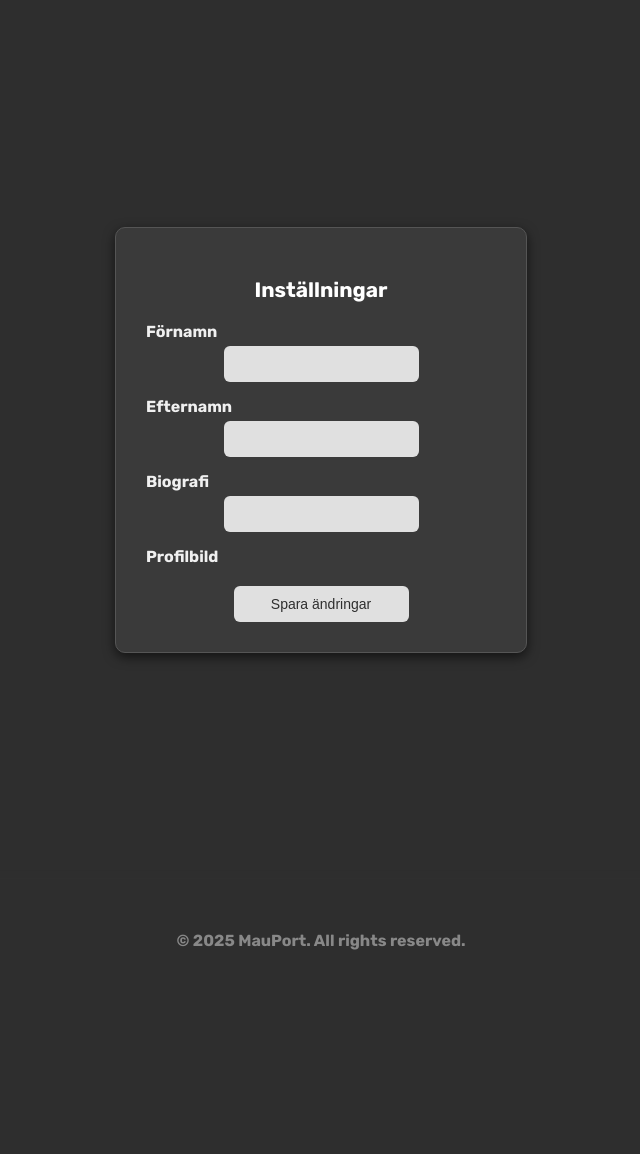
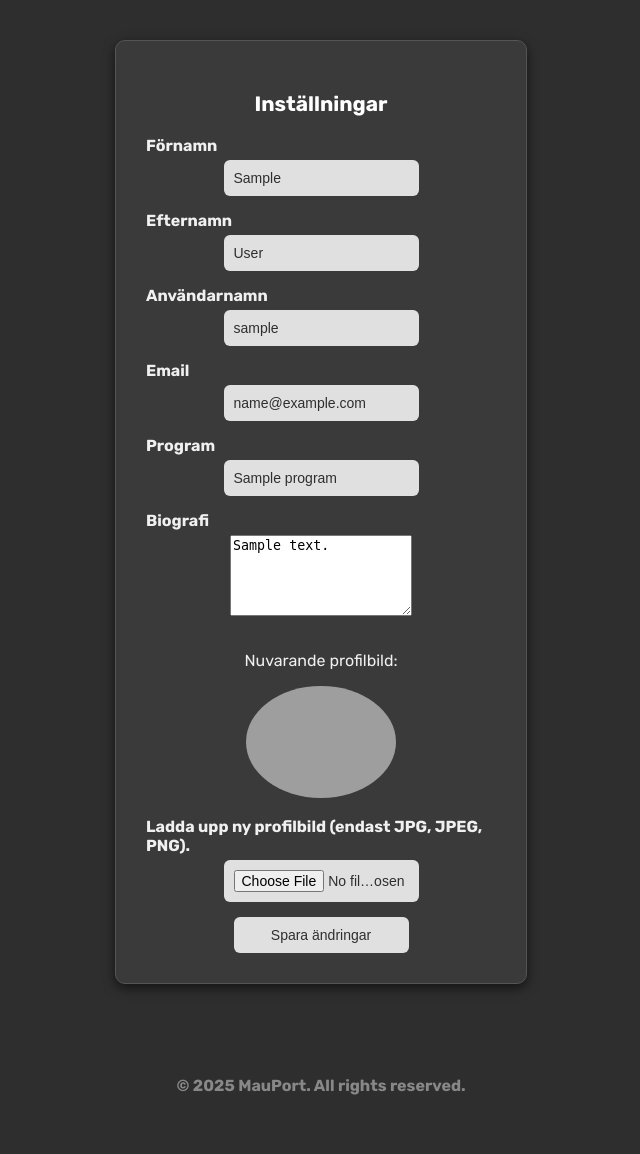
Before and after one commit to DABZEN8/MauPort, a Flask app: page /settings in a window 1280 px wide. Shown: the part 210-1364 px from the top of the page, without its empty margins (319-959 px from the left). Before the commit the page ends 1160 px from the top, so only its background shows below. Run offline with Flask 3, Linux system fonts and the light colour scheme; the visitor is signed in with stand-in values (Sample User, id 1); a database or web service that is not in the repository returns one stand-in record (values such as "Sample title"); some libraries are stand-ins or nearby versions; grey boxes are pictures that could not be loaded.

Commit message:
Nya uppdateringar i inställningar sparas nu i databasen, allt förutom profilbild. Lagt till så inställningar är länkad från övriga sidor.

```diff
--- a/app.py
+++ b/app.py
@@ -3,6 +3,7 @@ from auth import register as auth_register, login as auth_login, logout as auth_
 from upload import handle_file_upload
 from settings import user_settings
 from werkzeug.utils import secure_filename
+from wtforms.validators import Email
 import os
 
 
--- a/forms.py
+++ b/forms.py
@@ -1,6 +1,6 @@
 from flask_wtf import FlaskForm
-from wtforms import StringField, SubmitField
-from wtforms.validators import DataRequired, Email
+from wtforms import StringField, SubmitField, TextAreaField
+from wtforms.validators import DataRequired
 
 
 # Formulär där användare ändrar inställningar i inloggat läge
@@ -8,7 +8,7 @@ class SettingsForm(FlaskForm):
     first_name = StringField("Förnamn", validators=[DataRequired()])
     last_name = StringField("Efternamn", validators=[DataRequired()])
     username = StringField ("Användarnamn", validators=[DataRequired()])
-    email = StringField("Email", validators=[DataRequired(), Email()])
+    email = StringField("Email", validators=[DataRequired()])
     program = StringField("Program")
-    biography = StringField("Biografi")
+    bio = TextAreaField("Biografi")
     submit = SubmitField("Spara ändringar")
--- a/settings.py
+++ b/settings.py
@@ -1,8 +1,14 @@
 from flask import render_template, request, redirect, url_for, flash, session
 from werkzeug.utils import secure_filename
+from db import connect_db
 from forms import SettingsForm
-from db import connect_db
 import os
+import time
+
+ALLOWED_EXTENSIONS = {"png", "jpg", "jpeg"}
+
+def allowed_file(filename):
+    return "-" in filename and filename.rsplit(".", 1)[1].lower() in ALLOWED_EXTENSIONS
 
 def user_settings():
     """Kontrollerar:
@@ -10,6 +16,7 @@ def user_settings():
     - Uppdaterar/hämtar användaren i/från databasen
     """
     form = SettingsForm()
+    current_profile_picture = None
 
     # Session då ändringar enbart ska ske i inloggat läge
     if 'user_id' not in session:
@@ -20,27 +27,41 @@ def user_settings():
 
     # Validerar att uppgifterna är korrekt ifyllda
     if request.method == 'POST' and form.validate_on_submit():
+
+        # Värden från formuläret i inställningar
         first_name = form.first_name.data
         last_name = form.last_name.data
         username = form.username.data
         email = form.email.data
         program = form.program.data
-        biography = form.bio.data
+        bio = form.bio.data
 
-        profile_picture_path = None
+        new_profile_picture_path = None
 
         # Profilbild där fil är bifogad
         if "profile_picture" in request.files:
             file = request.files["profile_picture"]
-            if file and file.filename != "":
+            if file and file.filename != "" and allowed_file(file.filename):
                 filename = secure_filename(file.filename)
-                upload_folder = os.path.join(os.path.abspath(os.path.dirname(__file__)), "static", "profile_pics")
+
+                upload_folder = os.path.join("static", "files", "portfolio_files")
                 os.makedirs(upload_folder, exist_ok=True)
 
                 file_path = os.path.join(upload_folder, filename)
 
+                if os.path.exists(file_path):
+                    filename = f"{int(time.time())}_{filename}"
+                    file_path = os.path.join(upload_folder, filename)
+
+                    file.save(file_path)
+
+                    new_profile_picture_path = os.path.join("files", "portfolio_files", filename)
+
+        if not new_profile_picture_path:
+            new_profile_picture_path = current_profile_picture
+
         try:
-            if profile_picture_path:
+            if new_profile_picture_path:
                 cursor.execute("""
                     UPDATE users
                     SET first_name = %s,
@@ -48,10 +69,11 @@ def user_settings():
                         username = %s,
                         email = %s,
                         program = %s,
-                        biography = %s,
-                        profile_picture = %s
+                        bio = %s,
+                        profile_pic = %s
                     WHERE id = %s
-                """, (first_name, last_name, username, email, program, biography, profile_picture_path, session["user_id"]))
+                """, (first_name, last_name, username, email, program, bio, new_profile_picture_path, session["user_id"]))
+
             else:
                 cursor.execute("""
                     UPDATE users
@@ -60,10 +82,9 @@ def user_settings():
                         username = %s,
                         email = %s,
                         program = %s,
-                        biography = %s,
-                        profile_picture = %s
+                        bio = %s
                     WHERE id = %s
-                """, (first_name, last_name, username, email, program, biography, profile_picture_path, session["user_id"]))
+                """, (first_name, last_name, username, email, program, bio, session["user_id"]))
 
             conn.commit()
             flash("Ändringar sparade!", "success")
@@ -72,30 +93,36 @@ def user_settings():
         except Exception as e:
             conn.rollback()
             flash("Ett fel uppstod när ändringarna skulle sparas")
+            print(f"DEBUG: SQL-Fel: {e}")
+
+    try:
+        cursor.execute("""
+            SELECT first_name, last_name, username, email, program, bio, profile_pic
+            FROM users
+            WHERE id = %s
+        """, (session["user_id"],))
+        user = cursor.fetchone()
+
+        if user:
+            form.first_name.data = user [0]
+            form.last_name.data = user [1]
+            form.username.data = user [2]
+            form.email.data = user [3]
+            form.program.data = user [4]
+            form.bio.data = user [5]
+            current_profile_picture = user [6]
+
 
         else:
-            cursor.execute("""
-                SELECT first_name, last_name, username, email, program, biography
-                FROM users
-                WHERE id = %s
-            """, (session["user_id"],))
-            user = cursor.fetchone()
+            flash("Användaren hittades ej")
+            return redirect(url_for("login"))
 
-            if user:
-                form.first_name.data = user [0]
-                form.last.data = user [1]
-                form.username.data = user [2]
-                form.email.data = user [3]
-                form.program.data = user [4]
-                form.biography.data = user [5]
+    except Exception as e:
+        flash(f"Fel vid hämtning av användardata")
 
-            else:
-                flash("Användaren hittades ej")
-                return redirect(url_for("login"))
-
-
+    finally:
         cursor.close()
         conn.close()
 
     # Skickar formuläret till HTML-sidan
-    return render_template('settings.html', form=form)
+    return render_template('settings.html', form=form, profile_picture=current_profile_picture)
--- a/templates/404.html
+++ b/templates/404.html
@@ -23,7 +23,7 @@
                     <li><a href="/profile">Min sida</a></li>
                     <li><a href="{{ url_for('upload_files') }}">Ladda upp</a></li>
                     <li><a href="#">Om oss</a></li>
-                    <li><a href="#">Inställningar</a></li>
+                    <li><a href="/settings">Inställningar</a></li>
                     <li><a href="/login">Logga in</a></li>
                     <li><a href="{{ url_for('register') }}">Registrera dig</a></li>
                 </ul>
--- a/templates/index.html
+++ b/templates/index.html
@@ -20,7 +20,7 @@
                 <li><a href="/profile">Min sida</a></li>
                 <li><a href="{{ url_for('upload_files') }}">Ladda upp</a></li>
                 <li><a href="#">Om oss</a></li>
-                <li><a href="#">Inställningar</a></li>
+                <li><a href="/settings">Inställningar</a></li>
                 <li><a href="{{ url_for('login')}}">Logga in</a></li>
                 <li><a href="{{ url_for('register') }}">Registrera dig</a></li>
             </ul>
--- a/templates/login.html
+++ b/templates/login.html
@@ -23,7 +23,7 @@
                     <li><a href="/profile">Min sida</a></li>
                     <li><a href="{{ url_for('upload_files') }}">Ladda upp</a></li>
                     <li><a href="#">Om oss</a></li>
-                    <li><a href="#">Inställningar</a></li>
+                    <li><a href="/settings">Inställningar</a></li>
                     <li><a href="/login">Logga in</a></li>
                     <li><a href="{{ url_for('register') }}">Registrera dig</a></li>
                 </ul>
--- a/templates/portfolio.html
+++ b/templates/portfolio.html
@@ -20,7 +20,7 @@
         <li><a href="/profile">Min sida</a></li>
         <li><a href="{{ url_for('upload_files') }}">Ladda upp</a></li>
         <li><a href="#">Om oss</a></li>
-        <li><a href="#">Inställningar</a></li>
+        <li><a href="/settings">Inställningar</a></li>
         <li><a href="/login">Logga in</a></li>
         <li><a href="{{ url_for('register') }}">Registrera dig</a></li>
     </ul>
--- a/templates/profile.html
+++ b/templates/profile.html
@@ -19,7 +19,7 @@
                 <li><a href="/profile">Min sida</a></li>
                 <li><a href="{{ url_for('upload_files') }}">Ladda upp</a></li>
                 <li><a href="#">Om oss</a></li>
-                <li><a href="#">Inställningar</a></li>
+                <li><a href="/settings">Inställningar</a></li>
                 <li><a href="/login">Logga in</a></li>
                 <li><a href="{{ url_for('register') }}">Registrera dig</a></li>
             </ul>
--- a/templates/settings.html
+++ b/templates/settings.html
@@ -34,6 +34,7 @@
         <div class="main">
             <div class="center">
                 <h3>Inställningar</h3>
+
                 <form method="POST" enctype="multipart/form-data">
                     {{ form.hidden_tag() }}
 
@@ -48,19 +49,42 @@
                     </div>
 
                     <div class="form-group">
-                        <label for="biography">Biografi</label>
-                        {{ form.biography(rows=5) }}
+                        <label for="username">Användarnamn</label>
+                        {{ form.username(size=32) }}
                     </div>
 
                     <div class="form-group">
-                        <label for="file">Profilbild</label>
-                        {{ form.file }}
+                        <label for="email">Email</label>
+                        {{ form.email(size=32) }}
+                    </div>
+
+                    <div class="form-group">
+                        <label for="program">Program</label>
+                        {{ form.program(size=32) }}
+                    </div>
+
+                    <div class="form-group">
+                        <label for="bio">Biografi</label>
+                        {{ form.bio(rows=5) }}
+                    </div>
+
+                    {% if profile_picture %}
+                    <div class="form-group">
+                        <p>Nuvarande profilbild:</p>
+                        <img src="{{ url_for('static', filename=profile_picture) }}" alt="Profilbild" style="width:150px; height:auto; border-radius: 50%;">
+                    </div>
+                    {% endif %}
+
+                    <div class="form-group">
+                        <label for="profile_picture">Ladda upp ny profilbild (endast JPG, JPEG, PNG).</label>
+                        <input type="file" name="profile_picture" id="profile_picture" accept=".jpg, .jpeg, .png">
                     </div>
 
                     <div class="form-group">
                         {{ form.submit(class="btn btn-primary") }}
                     </div>
                 </form>
+
             </div>
         </div>
     </main>
--- a/templates/upload.html
+++ b/templates/upload.html
@@ -20,7 +20,7 @@
                 <li><a href="/profile">Min sida</a></li>
                 <a href="{{ url_for('upload_files') }}">Ladda upp</a>
                 <li><a href="#">Om oss</a></li>
-                <li><a href="#">Inställningar</a></li>
+                <li><a href="/settings">Inställningar</a></li>
                 <li><a href="/login">Logga in</a></li>
                 <li><a href="{{ url_for('register') }}">Registrera dig</a></li>
             </ul>
```
